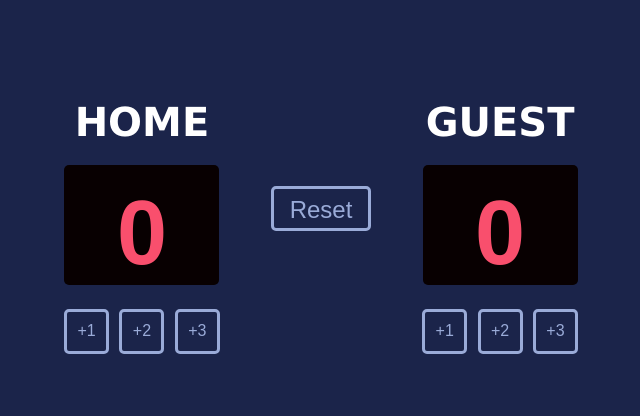
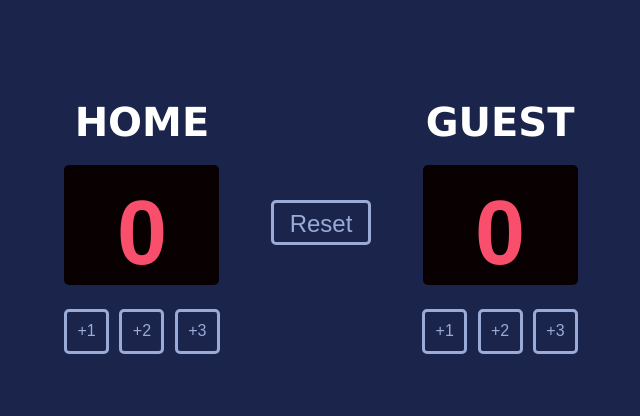
Before and after one commit to Andrea-Axelsson/basketball-scoreboard, a website built with Vite: page index.html in a window 1280 px wide. Shown: the part 192-608 px from the top of the page, without its empty margins (319-959 px from the left). Built offline with nearby package versions, Linux system fonts and the light colour scheme; a web font is replaced by a local one.

Commit message:
Update reset button margin

```diff
--- a/index.css
+++ b/index.css
@@ -1,6 +1,4 @@
-html{
-
-}
+html {}
 
 body {
     display: flex;
@@ -17,7 +15,7 @@ body {
 
 }
 
-.team{
+.team {
     display: flex;
     flex-direction: column;
     justify-content: center;
@@ -26,7 +24,7 @@ body {
 
 
 
-.score{
+.score {
     display: flex;
     justify-content: center;
     align-items: center;
@@ -37,15 +35,15 @@ body {
     margin-bottom: 1.3125em;
 }
 
-#reset-btn{
+#reset-btn {
     width: 100px;
     height: 45px;
     font-size: 1.5rem;
     padding: 0.3em;
-    margin: 7em 2em;
+    margin: 8.2em 2em 7em 2em;
 }
 
-button{
+button {
     background: none;
     border: 0.2rem #9AABD8 solid;
     color: #9AABD8;
@@ -55,18 +53,19 @@ button{
     margin: 0.2em;
 }
 
-h1,  button{
+h1,
+button {
     font-family: 'Cursed Timer ULiL', sans-serif;
 }
 
-h1{
+h1 {
     color: #F94F6D;
     font-size: 5.625rem;
     padding-top: 0.2em;
 
 }
 
-h3{
+h3 {
     font-family: Verdana, Geneva, Tahoma, sans-serif;
     font-size: 2.5rem;
     font-weight: 700;
```
